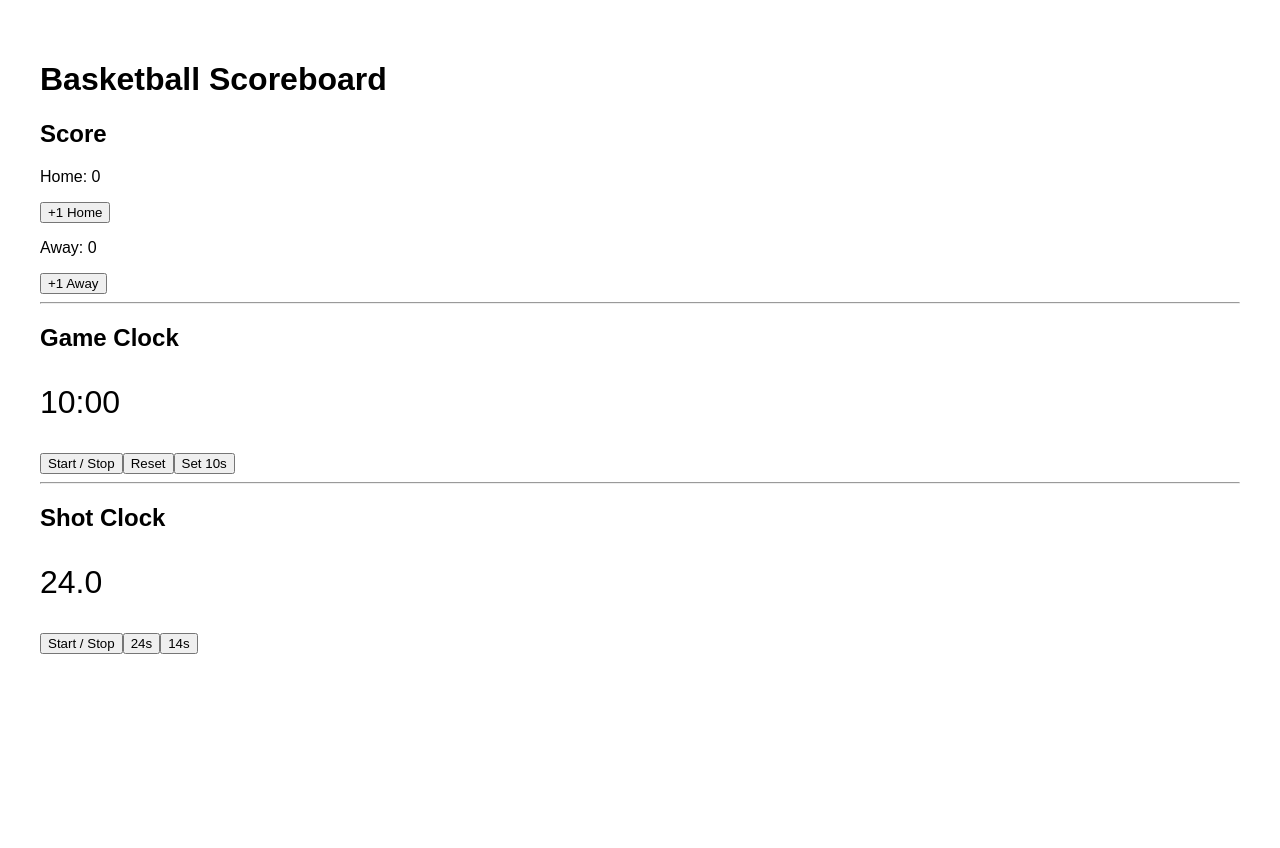
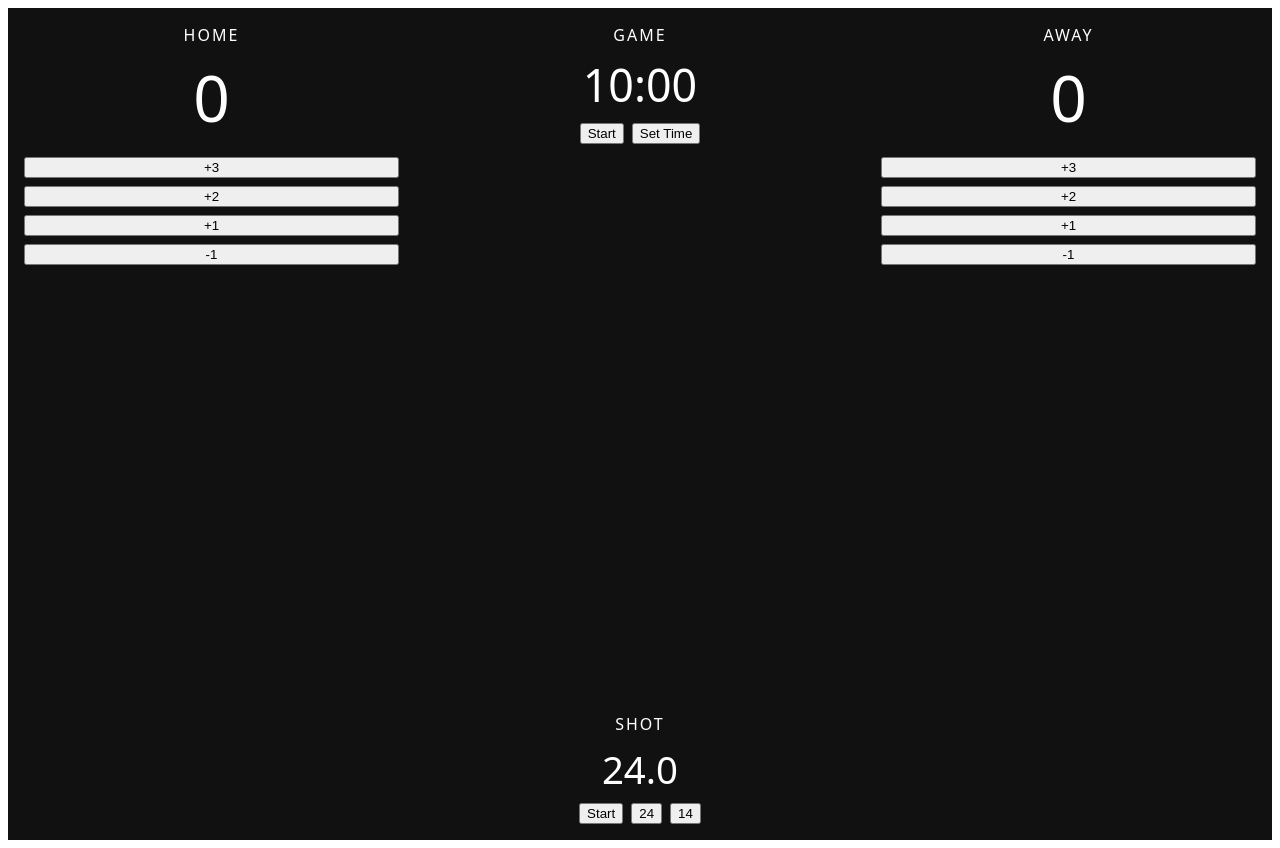
Before and after one commit to paulnikolaus/basketball-scoreboard-pwa, a React (Vite) app: page / in a window 1280 px wide. Before the commit the page ends 800 px from the top, so only its background shows below. Built offline with nearby package versions, Linux system fonts and the light colour scheme.

Commit message:
design in columns

```diff
--- a/src/App.tsx
+++ b/src/App.tsx
@@ -4,35 +4,87 @@ import { formatGameTime } from "./utils/formatTime";
 
 function App() {
   useGameTimer();
-
   const { state, dispatch } = useGame();
 
   return (
-    <div style={{ padding: "2rem", fontFamily: "sans-serif" }}>
-      <h1>Basketball Scoreboard</h1>
+    <div
+      style={{
+        height: "100vh",
+        display: "flex",
+        backgroundColor: "#111",
+        color: "white",
+        fontFamily: "system-ui",
+        padding: "1rem",
+        gap: "1rem",
+      }}
+    >
+      {/* ================= HOME COLUMN ================= */}
+      <div style={{ flex: 1, display: "flex", flexDirection: "column" }}>
+        {/* Label */}
+        <div
+          style={{
+            textAlign: "center",
+            fontSize: "1rem",
+            marginBottom: "0.5rem",
+            letterSpacing: "2px",
+          }}
+        >
+          HOME
+        </div>
 
-      {/* ---------------- SCORE ---------------- */}
+        {/* Score display */}
+        <div
+          style={{
+            textAlign: "center",
+            fontSize: "4rem",
+            marginBottom: "1rem",
+          }}
+        >
+          {state.homeScore}
+        </div>
 
-      <h2>Score</h2>
+        {/* Score buttons */}
+        <div style={{ display: "grid", gap: "0.5rem" }}>
+          <button onClick={() => dispatch({ type: "INCREMENT_HOME", amount: 3 })}>+3</button>
+          <button onClick={() => dispatch({ type: "INCREMENT_HOME", amount: 2 })}>+2</button>
+          <button onClick={() => dispatch({ type: "INCREMENT_HOME", amount: 1 })}>+1</button>
+          <button onClick={() => dispatch({ type: "DECREMENT_HOME", amount: 1 })}>-1</button>
+        </div>
+      </div>
 
-      <p>Home: {state.homeScore}</p>
-      <button onClick={() => dispatch({ type: "INCREMENT_HOME", amount: 1 })}>
-        +1 Home
-      </button>
+      {/* ================= CENTER COLUMN ================= */}
+      <div
+        style={{
+          flex: 1.2,
+          display: "flex",
+          flexDirection: "column",
+          justifyContent: "space-between",
+        }}
+      >
+        {/* -------- GAME CLOCK SECTION -------- */}
+        <div>
+          <div
+            style={{
+              textAlign: "center",
+              fontSize: "1rem",
+              letterSpacing: "2px",
+              marginBottom: "0.5rem",
+            }}
+          >
+            GAME
+          </div>
 
-      <p>Away: {state.awayScore}</p>
-      <button onClick={() => dispatch({ type: "INCREMENT_AWAY", amount: 1 })}>
-        +1 Away
-      </button>
+          <div
+            style={{
+              textAlign: "center",
+              fontSize: "2.8rem",
+              marginBottom: "0.5rem",
+            }}
+          >
+            {formatGameTime(state.gameClock)}
+          </div>
 
-      <hr />
-
-      {/* ---------------- GAME CLOCK ---------------- */}
-
-      <h2>Game Clock</h2>
-
-      <p style={{ fontSize: "2rem" }}>{formatGameTime(state.gameClock)}</p>
-
+          <div style={{ display: "flex", gap: "0.5rem", justifyContent: "center" }}>
             <button
               onClick={() =>
                 dispatch({
@@ -40,24 +92,48 @@ function App() {
                 })
               }
             >
-        {state.isGameRunning ? "Stop Game Clock" : "Start / Stop"}
+              {state.isGameRunning ? "Stop" : "Start"}
             </button>
 
-      <button onClick={() => dispatch({ type: "RESET_GAME" })}>Reset</button>
+            <button
+              onClick={() => {
+                const input = prompt("Set game time in seconds:");
+                if (!input) return;
+                const seconds = parseFloat(input);
+                if (isNaN(seconds) || seconds < 0) return;
+                dispatch({ type: "SET_GAME_TIME", seconds });
+              }}
+            >
+              Set Time
+            </button>
+          </div>
+        </div>
 
-      {/* Set Time for fast testing */}
-      <button onClick={() => dispatch({ type: "SET_GAME_TIME", seconds: 10 })}>
-        Set 10s
-      </button>
+        {/* -------- SHOT CLOCK SECTION -------- */}
+        <div>
+          <div
+            style={{
+              textAlign: "center",
+              fontSize: "1rem",
+              letterSpacing: "2px",
+              marginBottom: "0.5rem",
+              marginTop: "1.5rem",
+            }}
+          >
+            SHOT
+          </div>
 
-      <hr />
+          <div
+            style={{
+              textAlign: "center",
+              fontSize: "2.4rem",
+              marginBottom: "0.5rem",
+            }}
+          >
+            {state.shotClock.toFixed(1)}
+          </div>
 
-      {/* ---------------- SHOT CLOCK ---------------- */}
-
-      <h2>Shot Clock</h2>
-
-      <p style={{ fontSize: "2rem" }}>{state.shotClock.toFixed(1)}</p>
-
+          <div style={{ display: "flex", gap: "0.5rem", justifyContent: "center" }}>
             <button
               onClick={() =>
                 dispatch({
@@ -67,16 +143,50 @@ function App() {
                 })
               }
             >
-        {state.isShotClockRunning ? "Stop Shot Clock" : "Start / Stop"}
+              {state.isShotClockRunning ? "Stop" : "Start"}
             </button>
 
             <button onClick={() => dispatch({ type: "SET_SHOT_CLOCK", seconds: 24 })}>
-        24s
+              24
             </button>
 
             <button onClick={() => dispatch({ type: "SET_SHOT_CLOCK", seconds: 14 })}>
-        14s
+              14
             </button>
+          </div>
+        </div>
+      </div>
+
+      {/* ================= AWAY COLUMN ================= */}
+      <div style={{ flex: 1, display: "flex", flexDirection: "column" }}>
+        <div
+          style={{
+            textAlign: "center",
+            fontSize: "1rem",
+            marginBottom: "0.5rem",
+            letterSpacing: "2px",
+          }}
+        >
+          AWAY
+        </div>
+
+        <div
+          style={{
+            textAlign: "center",
+            fontSize: "4rem",
+            marginBottom: "1rem",
+          }}
+        >
+          {state.awayScore}
+        </div>
+
+        <div style={{ display: "grid", gap: "0.5rem" }}>
+          <button onClick={() => dispatch({ type: "INCREMENT_AWAY", amount: 3 })}>+3</button>
+          <button onClick={() => dispatch({ type: "INCREMENT_AWAY", amount: 2 })}>+2</button>
+          <button onClick={() => dispatch({ type: "INCREMENT_AWAY", amount: 1 })}>+1</button>
+          <button onClick={() => dispatch({ type: "DECREMENT_AWAY", amount: 1 })}>-1</button>
+        </div>
+      </div>
     </div>
   );
 }
```
Lines whose indentation alone changed are shown as unchanged.
